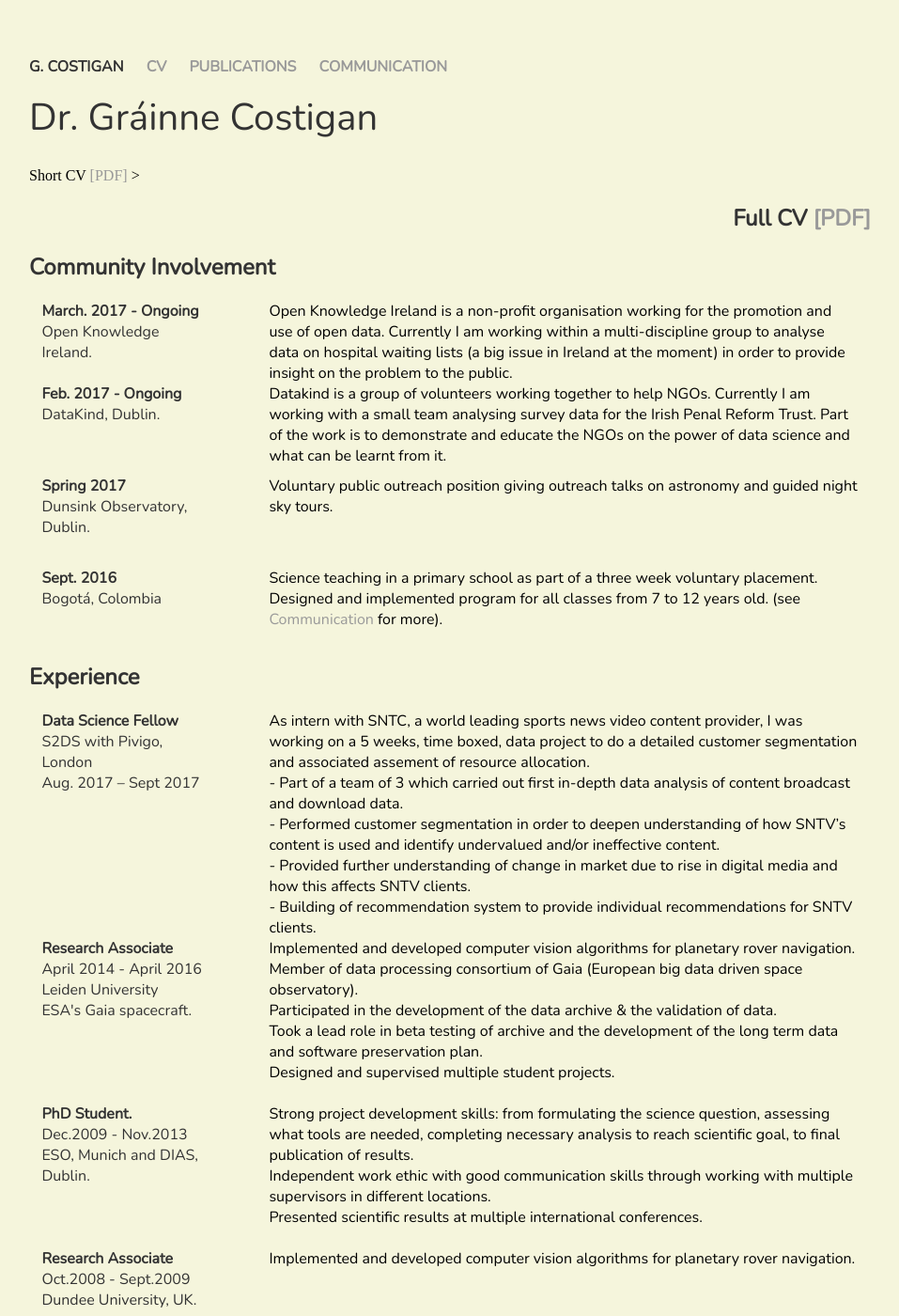
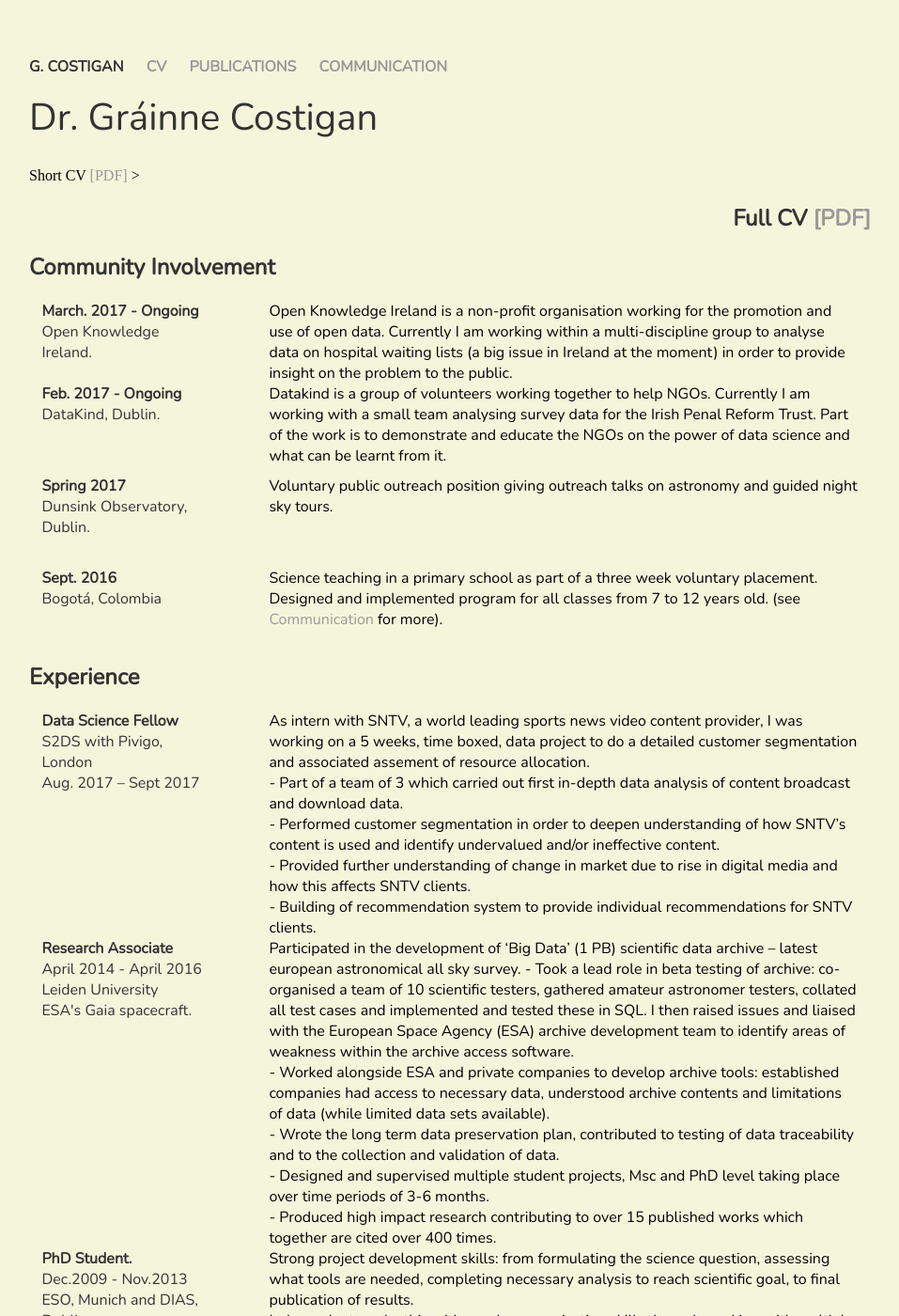
Before and after one commit to twotonnetess/twotonnetess.github.io, a Jekyll site: the page built from cv/index.html, in a window 1280 px wide and 1400 px high. Shown: the whole window at 94% size, without its empty margins (161-1118 px from the left). Built offline with Jekyll 4.4.1, drawn with Linux system fonts in a browser that asks for light colours.

Commit message:
updates to CV

```diff
--- a/cv/index.html
+++ b/cv/index.html
@@ -62,7 +62,7 @@ title: CV G. Costigan
    S2DS with Pivigo, London <br/>
    Aug. 2017 – Sept 2017 <br/>
    </date_place> <place_details>
-   As intern with SNTC, a world leading sports news video content provider, I was working on a 5 weeks, time boxed, data project to do a detailed customer segmentation and associated assement of resource allocation.</br>
+   As intern with SNTV, a world leading sports news video content provider, I was working on a 5 weeks, time boxed, data project to do a detailed customer segmentation and associated assement of resource allocation.</br>
     - Part of a  team of 3 which carried out first in-depth data analysis of content broadcast and download data. </br>
     - Performed customer segmentation in order to deepen understanding of how SNTV’s content is used and identify undervalued and/or ineffective content. </br>
     - Provided further understanding of change in market due to rise in digital media and how this affects SNTV clients. </br>
@@ -81,13 +81,12 @@ title: CV G. Costigan
    Leiden University <br/>
    ESA's Gaia spacecraft. <br/>
    </date_place> <place_details>
-   Implemented and developed computer vision algorithms for planetary rover navigation. </br>
-   Member of data processing consortium of Gaia (European big data driven space observatory). </br>
-   Participated in the development of the data archive & the validation of data. </br>
-   Took a lead role in beta testing of archive and the development of the long term data and software preservation plan. </br>
-   Designed and supervised multiple student projects. </br>
-  </br>
-
+    Participated in the development of ‘Big Data’ (1 PB) scientific data archive – latest european astronomical all sky survey.
+    - Took a lead role in beta testing of archive: co-organised a team of 10 scientific testers, gathered amateur astronomer testers, collated all test cases and implemented and tested these in SQL. I then raised issues and liaised with the European Space Agency (ESA) archive development team to identify areas of weakness within the archive access software. </br>
+    - Worked alongside ESA and private companies to develop archive tools: established companies had access to necessary data, understood archive contents and limitations of data (while limited data sets available). </br>
+    - Wrote the long term data preservation plan, contributed to testing of data traceability and to the collection and validation of data. </br>
+    - Designed and supervised multiple student projects, Msc and PhD level taking place over time periods of 3-6 months. </br>
+    - Produced high impact research contributing to over 15 published works which together are cited over 400 times. </br>
    </place_details>
 </div>
 
```
Also changed, not shown: 1 other file.
